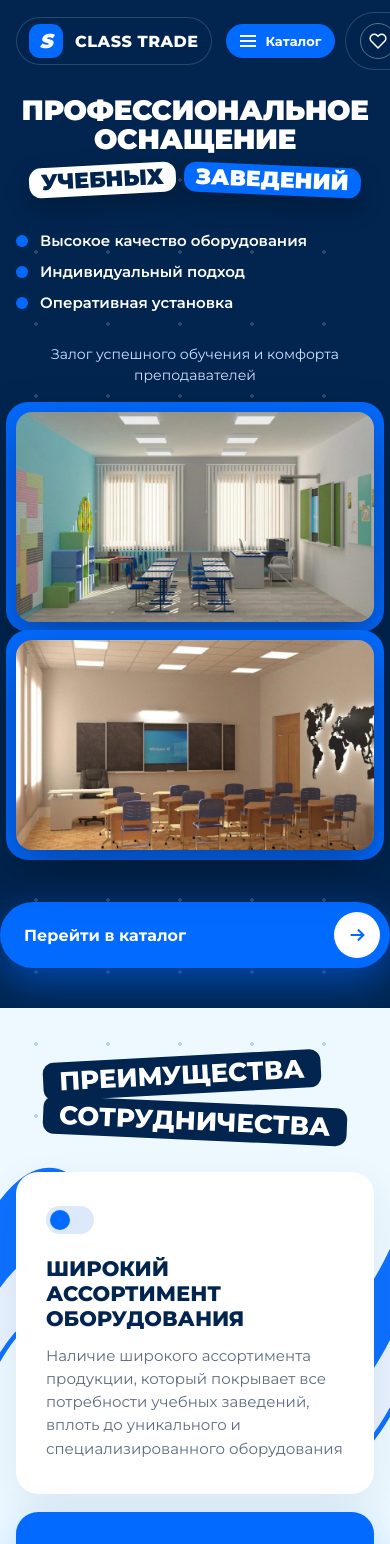
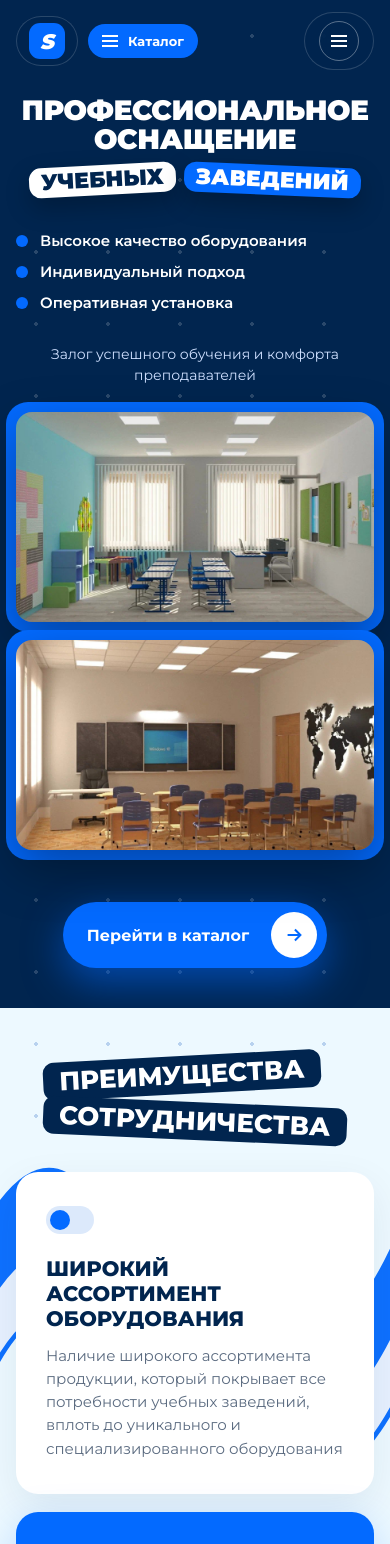
Before and after one commit to dkaratsapov-web/classtrade, a React (Vite) app: page / in a window 390 px wide. Shown: the top 1544 px of the page. Built offline with nearby package versions, Linux system fonts and the light colour scheme.

Commit message:
Мобильная шапка: знак S вместо вордмарка, иконки вне бара (без переполнения на 360px); hero-кнопка узкая по центру

```diff
--- a/src/index.css
+++ b/src/index.css
@@ -1212,8 +1212,7 @@ body {
   }
   .btn-hero {
     min-width: 0;
-    width: 100%;
-    max-width: 460px;
+    width: auto;
   }
 
   .cards-3 {
@@ -1290,20 +1289,23 @@ body {
     padding: 6px 12px;
   }
   .logo__text {
-    font-size: 16px;
+    display: none;
   }
   .logo__mark {
-    width: 34px;
-    height: 34px;
-    font-size: 20px;
+    width: 36px;
+    height: 36px;
+    font-size: 21px;
   }
   .catalog-btn {
     padding: 9px 14px;
     font-size: 13px;
   }
   .header__actions .call-btn,
-  .header__actions .icon-btn:first-child {
+  .header__actions .icon-btn {
     display: none;
+  }
+  .header__left {
+    gap: 10px;
   }
   .icon-btn {
     width: 36px;
```
